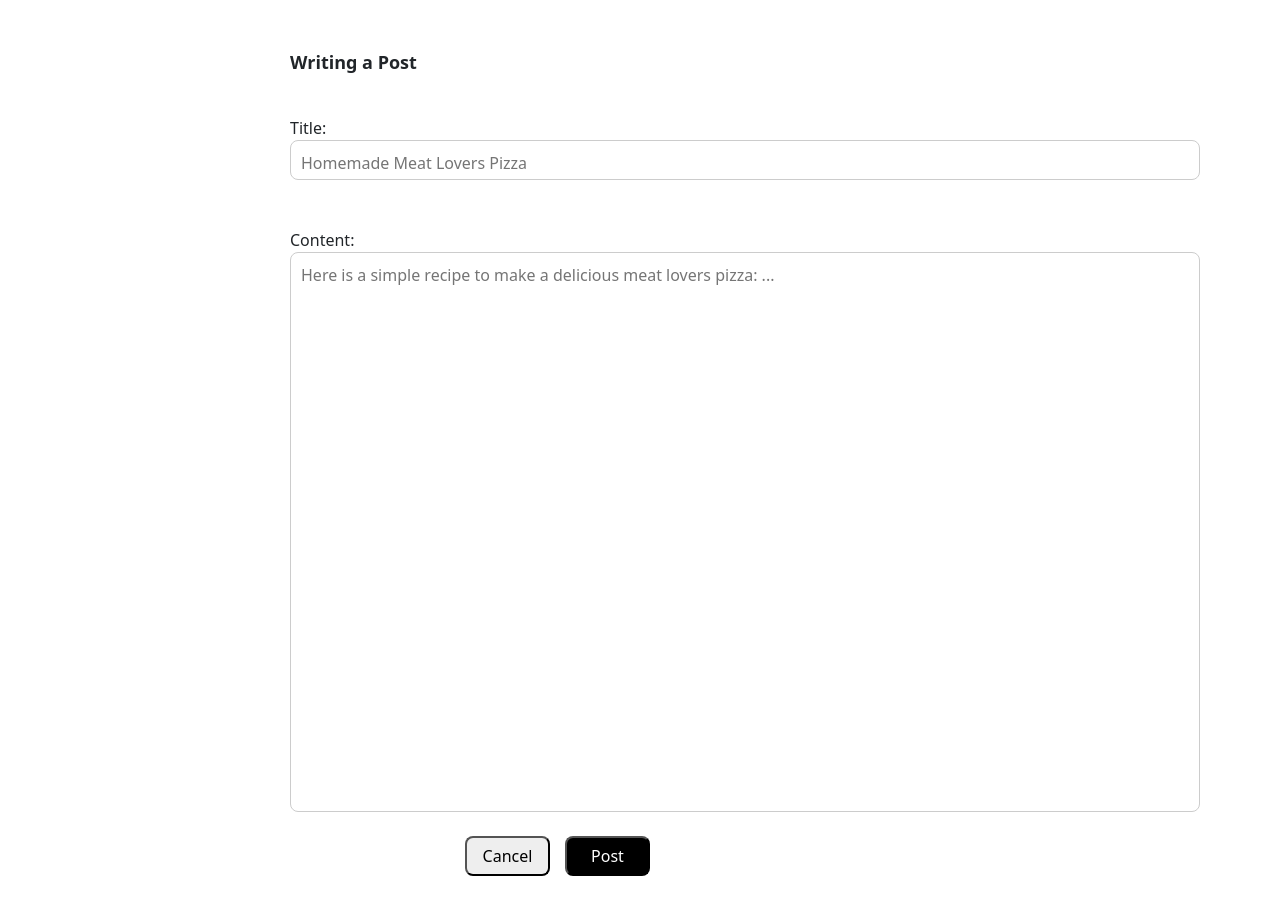
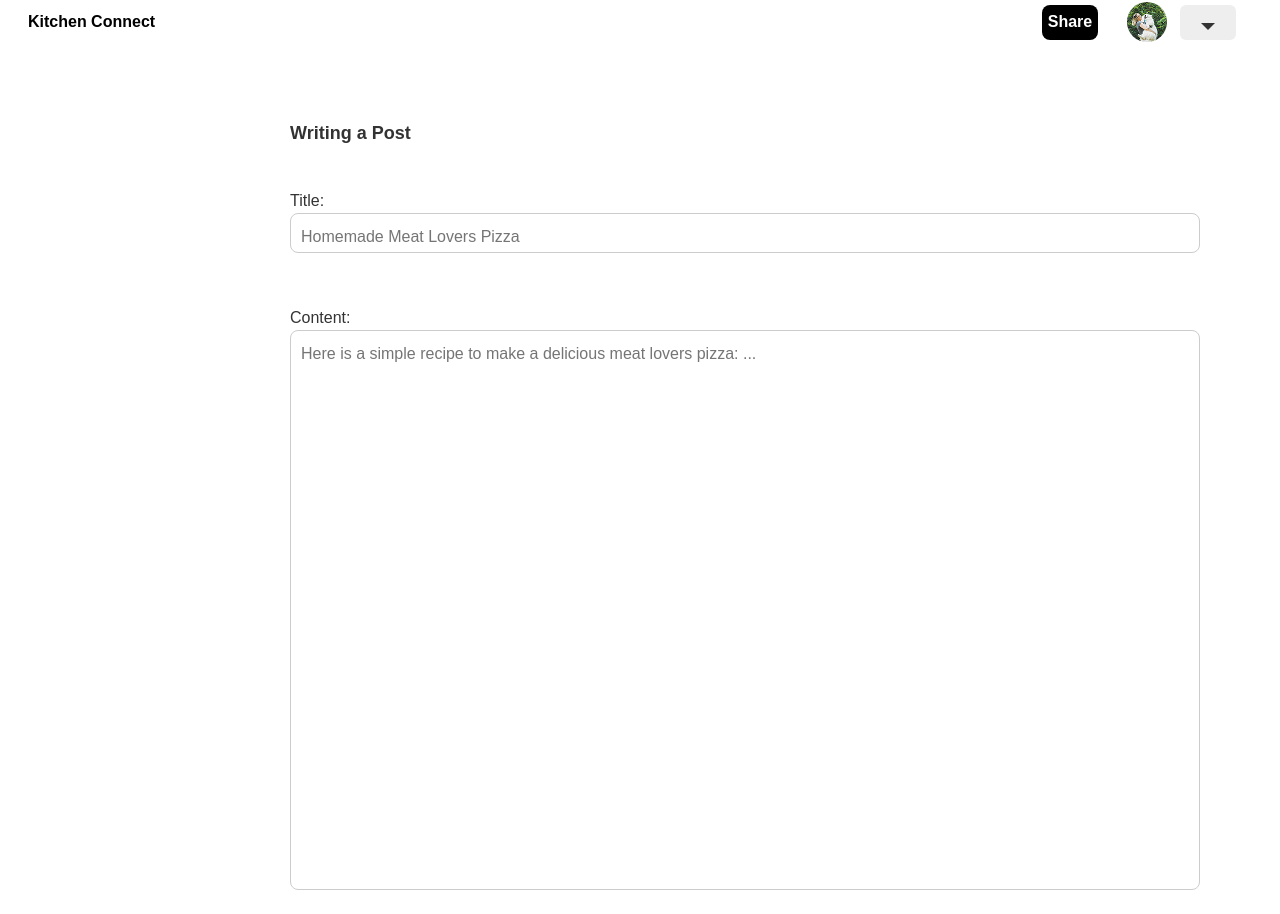
Before and after one commit to brocoli05/kitchen-connect-client, a Next.js app: page /createPost in a window 1280 px wide. Shown: the part 21-935 px from the top of the page. Before the commit the page ends 897 px from the top, so only its background shows below. Built offline with nearby package versions, Linux system fonts and the light colour scheme.

Commit message:
connected to post

```diff
--- a/components/TopNavBar.jsx
+++ b/components/TopNavBar.jsx
@@ -11,7 +11,7 @@ export default function TopNavBar({}) {
     <div>
       <Row className="m-3 d-flex align-items-center topnav">
         <Col md={8} className="d-flex justify-content-start topnav-left">
-          <a className="fw-bold active" href="/">
+          <a className="fw-bold active" href="/mainpage">
             Kitchen Connect
           </a>
         </Col>
@@ -19,27 +19,6 @@ export default function TopNavBar({}) {
           md={4}
           className="d-flex justify-content-end topnav-right d-flex align-items-center"
         >
-          <Dropdown className="me-3 rounded-3 d-flex align-items-center justify-content-center">
-            <Dropdown.Toggle
-              variant="light"
-              className="fw-bold "
-              style={{
-                // width: "46px",
-                backgroundColor: "#EEEEEE",
-                border: "none",
-                fontSize: "1.5rem",
-                color: "#333",
-                height: "35px",
-                width: "56px",
-              }}
-              id="dropdown-settings"
-            ></Dropdown.Toggle>
-            <Dropdown.Menu align="end">
-              <Dropdown.Item onClick={() => router.push("/settings")}>
-                Settings…
-              </Dropdown.Item>
-            </Dropdown.Menu>
-          </Dropdown>
           <button
             onClick={() => router.push("/share")}
             className="me-3 rounded-3 d-flex align-items-center justify-content-center btn btn-link fw-bold"
@@ -65,6 +44,27 @@ export default function TopNavBar({}) {
               alt="User Avatar"
             />
           </a>
+          <Dropdown className="me-3 rounded-3 d-flex align-items-center justify-content-center">
+            <Dropdown.Toggle
+              variant="light"
+              className="fw-bold "
+              style={{
+                // width: "46px",
+                backgroundColor: "#EEEEEE",
+                border: "none",
+                fontSize: "1.5rem",
+                color: "#333",
+                height: "35px",
+                width: "56px",
+              }}
+              id="dropdown-settings"
+            ></Dropdown.Toggle>
+            <Dropdown.Menu align="end">
+              <Dropdown.Item onClick={() => router.push("/settings")}>
+                Settings…
+              </Dropdown.Item>
+            </Dropdown.Menu>
+          </Dropdown>
         </Col>
       </Row>
     </div>
--- a/pages/createPost.js
+++ b/pages/createPost.js
@@ -2,17 +2,20 @@ import { useForm } from "react-hook-form";
 import { useEffect } from "react";
 import Link from "next/link";
 import { useRouter } from "next/router";
+import TopNavBar from "@/components/TopNavBar";
 
-
-export default function CreatePost(){
-
-    const {register, handleSubmit, setValue, formState: {errors}} = useForm({
-        defaultValues:{
-            title:"",
-            content:""
-        }
-    })
-
+export default function CreatePost() {
+  const {
+    register,
+    handleSubmit,
+    setValue,
+    formState: { errors },
+  } = useForm({
+    defaultValues: {
+      title: "",
+      content: "",
+    },
+  });
 
   function submitForm(data) {
     console.log(data);
@@ -20,74 +23,140 @@ export default function CreatePost(){
 
   const router = useRouter();
   const cancelButton = () => {
-        router.push('/');
-    }
+    router.push("/");
+  };
 
-    return(
+  return (
     <>
-            <p style={{marginTop: '70px', marginLeft:'290px', fontSize: '18px'}}>
+      <TopNavBar />
+      <p style={{ marginTop: "70px", marginLeft: "290px", fontSize: "18px" }}>
         <b>Writing a Post</b>
       </p>
-            <form onSubmit={handleSubmit(submitForm)} style={{ marginTop: '40px', marginLeft: '290px'}}>
+      <form
+        onSubmit={handleSubmit(submitForm)}
+        style={{ marginTop: "40px", marginLeft: "290px" }}
+      >
         Title: &nbsp; &nbsp; &nbsp; &nbsp; &nbsp; &nbsp; &nbsp;
-                <textarea className={errors.title && "inputError"} placeholder= "Homemade Meat Lovers Pizza"
+        <textarea
+          className={errors.title && "inputError"}
+          placeholder="Homemade Meat Lovers Pizza"
           style={{
-                        color:'black',
-                        backgroundColor: 'transparent',
-                        border: '1px solid #ccc',
-                        width: '910px',
-                        height: '40px',
-                        borderRadius: '8px',
-                        paddingLeft: '10px',
-                        paddingTop: '10px',
-                        verticalAlign: 'top',
-                        resize:'none'
+            color: "black",
+            backgroundColor: "transparent",
+            border: "1px solid #ccc",
+            width: "910px",
+            height: "40px",
+            borderRadius: "8px",
+            paddingLeft: "10px",
+            paddingTop: "10px",
+            verticalAlign: "top",
+            resize: "none",
           }}
-                    {...register("title", { required: true, maxLength: 35 })}/>
-                    {errors.title?.type === "required" && <span className="inputErrorText" style={{color: 'red', fontSize: '12px', marginTop: '5px', marginLeft: '100px', display: 'block'}}>This field is required</span>}
-                    {errors.title?.type === "maxLength" && <span className="inputErrorText" style={{color: 'red', fontSize: '12px', marginTop: '5px', marginLeft: '75px', display: 'block'}}>Title cannot contain more than 35 characters</span>}<br /><br />
-                <br/>
+          {...register("title", { required: true, maxLength: 35 })}
+        />
+        {errors.title?.type === "required" && (
+          <span
+            className="inputErrorText"
+            style={{
+              color: "red",
+              fontSize: "12px",
+              marginTop: "5px",
+              marginLeft: "100px",
+              display: "block",
+            }}
+          >
+            This field is required
+          </span>
+        )}
+        {errors.title?.type === "maxLength" && (
+          <span
+            className="inputErrorText"
+            style={{
+              color: "red",
+              fontSize: "12px",
+              marginTop: "5px",
+              marginLeft: "75px",
+              display: "block",
+            }}
+          >
+            Title cannot contain more than 35 characters
+          </span>
+        )}
+        <br />
+        <br />
+        <br />
         Content: &nbsp; &nbsp; &nbsp; &nbsp;
+        <textarea
+          className={errors.content && "inputError"}
+          placeholder="Here is a simple recipe to make a delicious meat lovers pizza: ..."
+          style={{
+            color: "black",
+            backgroundColor: "transparent",
+            border: "1px solid #ccc",
+            width: "910px",
+            height: "560px",
+            borderRadius: "8px",
+            paddingLeft: "10px",
+            paddingTop: "10px",
+            verticalAlign: "top",
+            resize: "none",
+          }}
+          {...register("content", { required: true })}
+        />
+        {errors.content?.type === "required" && (
+          <span
+            className="inputErrorText"
+            style={{
+              color: "red",
+              fontSize: "12px",
+              marginTop: "5px",
+              marginLeft: "100px",
+              display: "block",
+            }}
+          >
+            This field is required
+          </span>
+        )}
+        <br />
+        <br />
+        <div
+          style={{
+            gap: "15px",
+            paddingRight: "630px",
+            display: "flex",
+            justifyContent: "flex-end",
+          }}
+        >
+          <button
+            type="button"
+            onClick={cancelButton}
+            style={{
+              color: "black",
+              backgroundColor: "#EEEEEE",
+              width: "85px",
+              height: "40px",
+              borderRadius: "8px",
+              fontSize: "16px",
+            }}
+          >
+            Cancel
+          </button>
 
-                <textarea className={errors.content && "inputError"} placeholder="Here is a simple recipe to make a delicious meat lovers pizza: ..."
+          <button
+            type="submit"
             style={{
-                        color:'black',
-                        backgroundColor: 'transparent',
-                        border: '1px solid #ccc',
-                        width: '910px',
-                        height: '560px',
-                        borderRadius: '8px',
-                        paddingLeft: '10px',
-                        paddingTop: '10px',
-                        verticalAlign:'top',
-                        resize:'none'
+              color: "white",
+              backgroundColor: "black",
+              width: "85px",
+              height: "40px",
+              borderRadius: "8px",
+              fontSize: "16px",
             }}
-                    {...register("content", {required: true})}/>
-                    {errors.content?.type === "required" && <span className="inputErrorText" style={{color: 'red', fontSize: '12px', marginTop: '5px', marginLeft: '100px', display: 'block'}}>This field is required</span>}
-                    <br/><br/>
-
-                    <div style={{gap: '15px', paddingRight: '630px',display:'flex', justifyContent: 'flex-end'}}>
-                        <button type="button" onClick={cancelButton}
-                            style={{
-                                color: 'black',
-                                backgroundColor: '#EEEEEE',
-                                width: '85px',
-                                height: '40px',
-                                borderRadius: '8px',
-                                fontSize: '16px',
-                            }}>Cancel</button>
-
-                        <button type="submit"
-                            style={{
-                                color: 'white',
-                                backgroundColor: 'black',
-                                width: '85px',
-                                height: '40px',
-                                borderRadius: '8px',
-                                fontSize: '16px',
-                            }}>Post</button>
+          >
+            Post
+          </button>
         </div>
       </form>
     </>
-    )
+  );
 }
```
Also changed, not shown: pages/mainpage.jsx (+9 -1 lines). Lines whose indentation alone changed are shown as unchanged.
